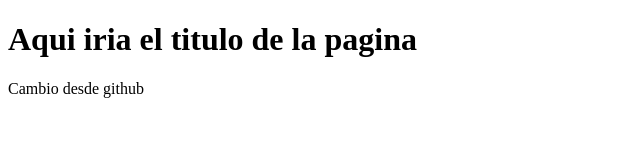
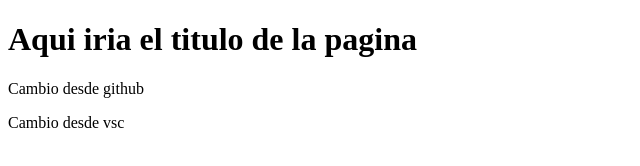
Before and after one commit to bojorquezmurillo/prueba-desde-vsc, a plain HTML site: page index.html in a window 1280 px wide. Shown: the whole page, without its empty margins (0-640 px from the left). Drawn offline with Linux system fonts and the light colour scheme.

Commit message:
segundo parrafo

```diff
--- a/index.html
+++ b/index.html
@@ -8,5 +8,6 @@
 <body>
     <h1>Aqui iria el titulo de la pagina</h1>
     <p>Cambio desde github</p>
+    <p>Cambio desde vsc</p>
 </body>
 </html>
```
